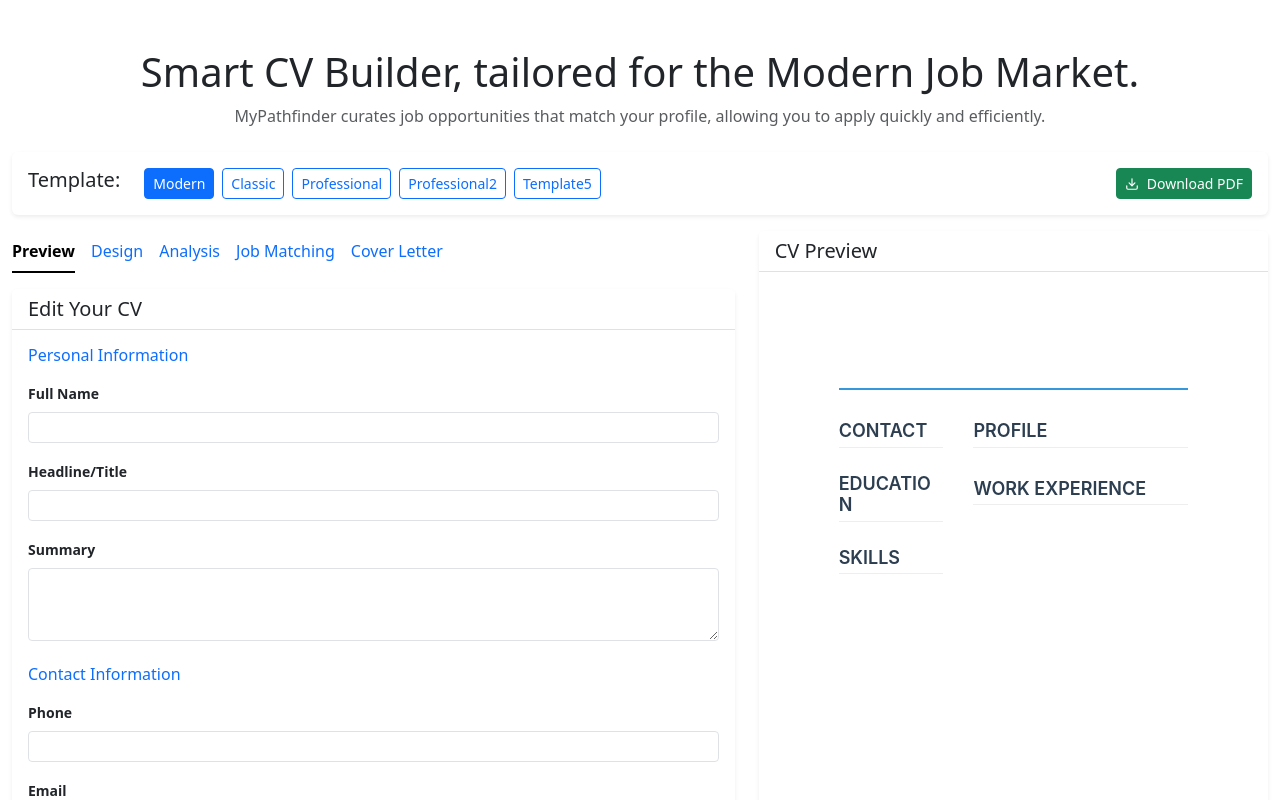
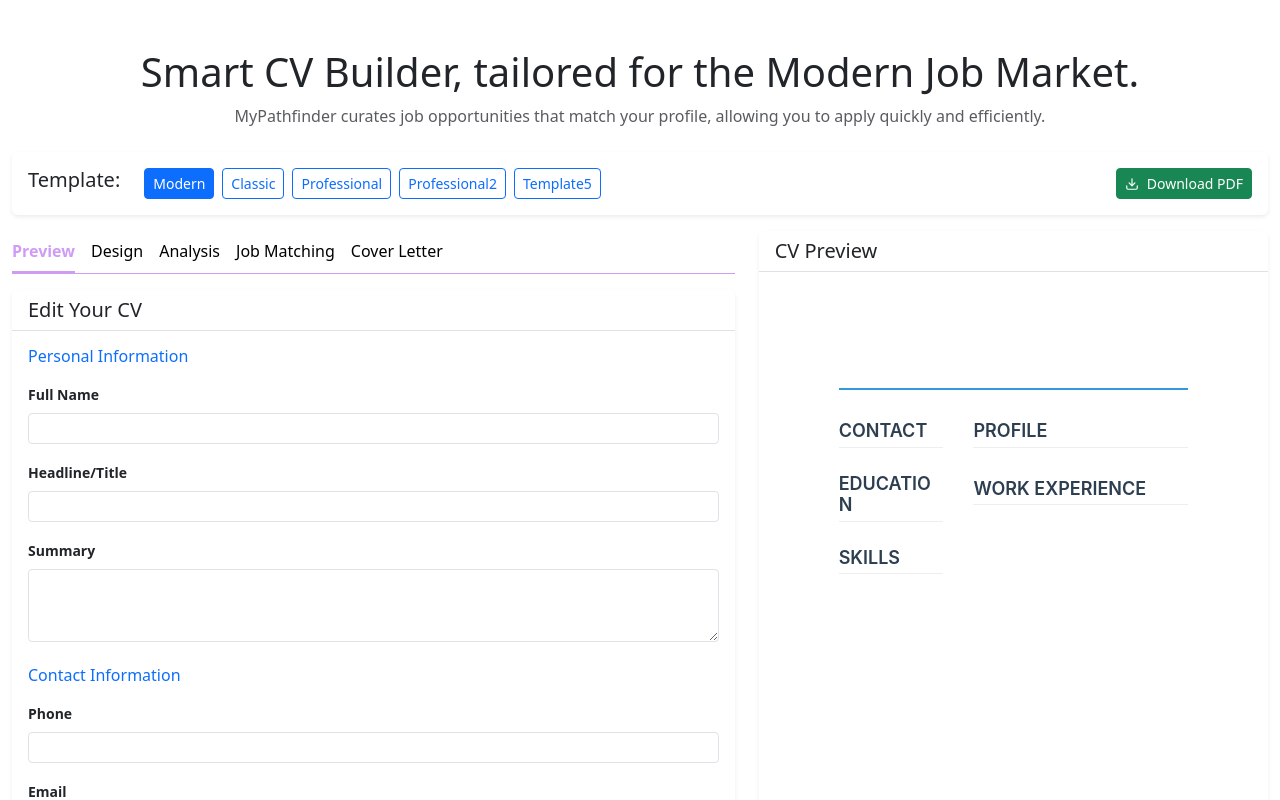
Before and after one commit to Ahmad-Mujtaba-Saeed/CV_builder_REACT, a React (Vite) app: page / in a window 1280 px wide. Both pictures are taken after a click on the button "Build from scratch". Shown: the top 800 px of the page. Built offline with nearby package versions, Linux system fonts and the light colour scheme; the HTML template or start-up script is replaced by a standard one.

Commit message:
Updatess

```diff
--- a/src/pages/DemoPage/DemoPage.css
+++ b/src/pages/DemoPage/DemoPage.css
@@ -48,9 +48,20 @@
   font-weight: 500;
 }
 
+.cv-uplodaer-tabs{
+  border-bottom: 1px solid #d09cf3;
+}
+.nav-underline .nav-link.active, .nav-underline .show>.nav-link {
+  color: #d09cf3;
+  border-bottom-color: #d09cf3;
+}
 
-
-
+.nav-underline .nav-link, .nav-underline .show>.nav-link {
+  color: #000000;
+}
+.nav-underline .nav-link:hover, .nav-underline .show>.nav-link {
+  color: #d09cf3;
+}
 /* .upload-section{
     border: 1px dashed rgb(249, 13, 13) !important;
   } */
--- a/src/pages/DemoPage/DemoPage.jsx
+++ b/src/pages/DemoPage/DemoPage.jsx
@@ -1424,7 +1424,7 @@ const DemoPage = () => {
           <Tab.Container activeKey={activeTab} onSelect={(k) => setActiveTab(k)}>
             <Row>
               <Col>
-                <Nav variant="underline" className="mb-3">
+                <Nav variant="underline cv-uplodaer-tabs" className="mb-3">
                   {tabs.map((tab) => (
                     <Nav.Item key={tab}>
                       <Nav.Link eventKey={tab} className="text-capitalize">
```
